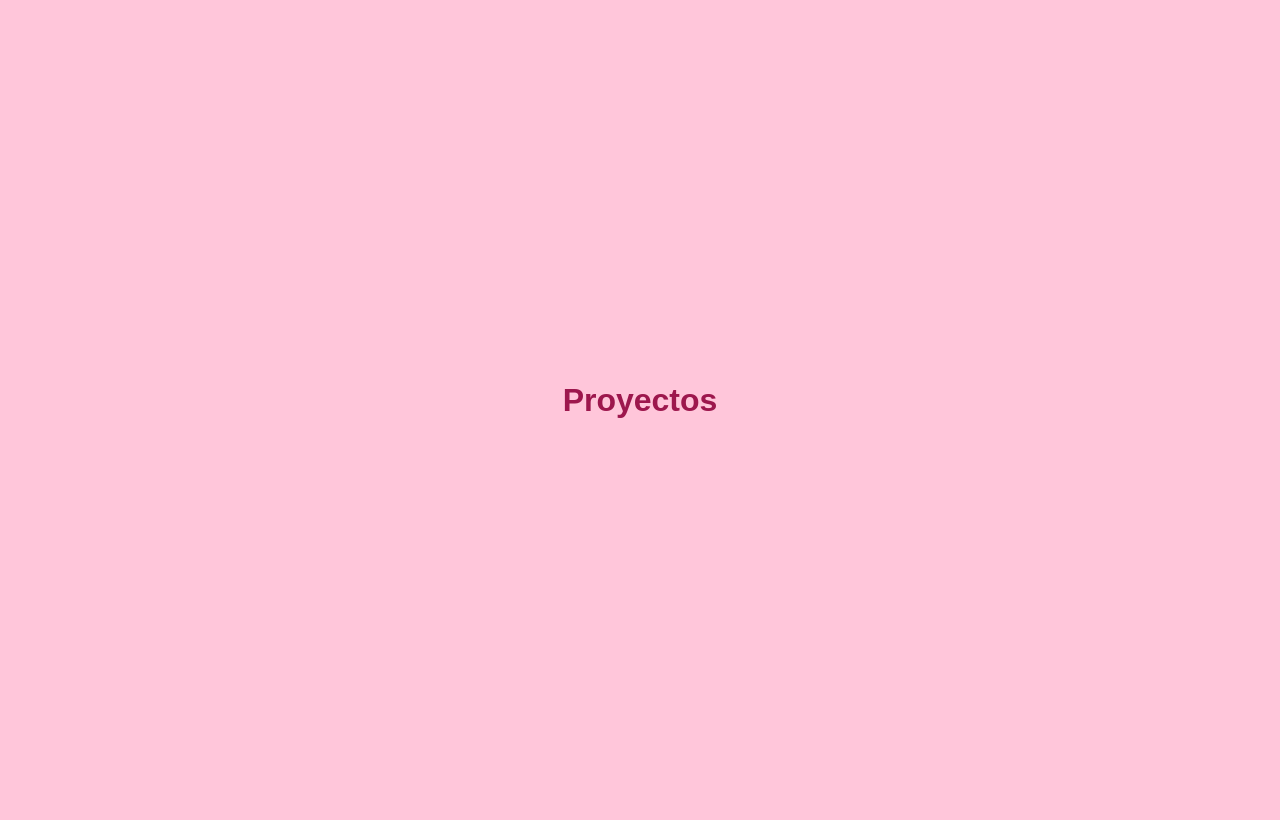
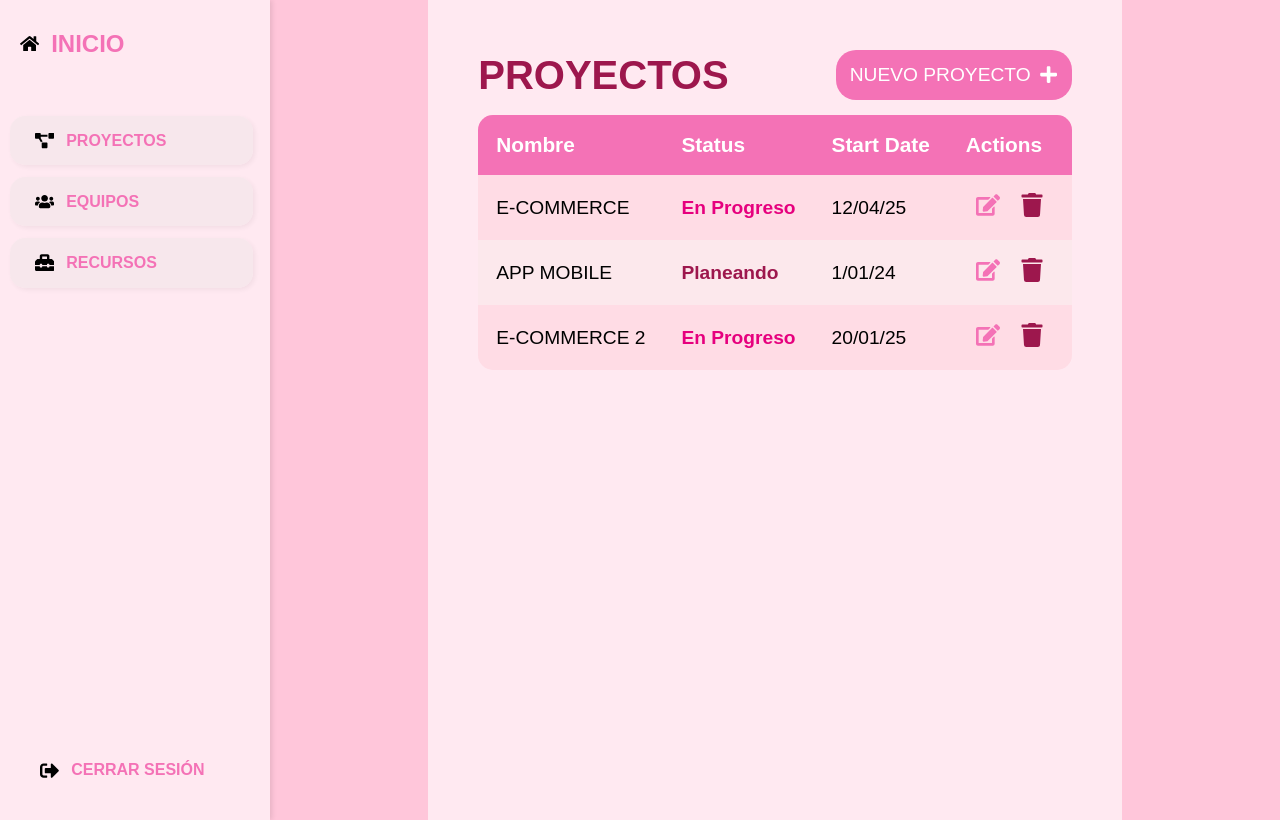
Before and after one commit to AxelMendoz/front, a React (Vite) app: page /proyectos in a window 1280 px wide. Built offline with nearby package versions, Linux system fonts and the light colour scheme.

Commit message:
Proyectos

```diff
--- a/package.json
+++ b/package.json
@@ -10,7 +10,9 @@
     "preview": "vite preview"
   },
   "dependencies": {
+    "chart.js": "^4.4.7",
     "react": "^18.3.1",
+    "react-chartjs-2": "^5.3.0",
     "react-dom": "^18.3.1",
     "react-icons": "^5.4.0",
     "react-router-dom": "^7.1.3"
--- /dev/null
+++ b/src/Styles/Dashboard.css
@@ -0,0 +1,124 @@
+.dashboard-container {
+    margin-left: 330px; /* Para no chocar con el sidebar */
+    padding: 20px;
+    background-color: #FFE9F1;
+    min-height: 100vh;
+    display: flex;
+    flex-direction: column;
+    gap: 20px;
+}
+
+/* Perfil */
+.profile-card {
+    display: flex;
+    flex-direction: row;
+    align-items: center;
+    text-align: center;
+    padding: 15px;
+    margin-top: 20px;
+    width: 100%;
+    max-width: 100%;
+    background: none;
+    box-shadow: none;
+    position: relative;
+}
+
+/* Texto del perfil */
+.profile-info {
+    flex-grow: 1;
+    text-align: center;
+}
+
+.profile-info h2 {
+    margin: 0;
+    color: #F472B6; /* Color original */
+    font-size: 1.5rem;
+}
+
+.profile-info p {
+    margin: 5px 0 0;
+    color: #9D174D; /* Color original */
+    font-size: 1rem;
+    font-weight: bold;
+}
+
+/* Ícono de usuario */
+.user-icon {
+    font-size: 2rem;
+    color: #020202;
+    cursor: pointer;
+    margin-right: 20px;
+    margin-left: -20px;
+}
+
+/* Dropdown */
+.dropdown-menu {
+    position: absolute;
+    top: 58px;
+    right: 0;
+    background: #F5E8EB;
+    background: rgba(245, 232, 235, 0.8);
+    border-radius: 10px;
+    box-shadow: 2px 2px 5px rgba(0, 0, 0, 0.1);
+    padding: 10px;
+    display: flex;
+    flex-direction: column;
+}
+
+.dropdown-menu ul {
+    list-style: none;
+    padding: 0;
+    margin: 0;
+}
+
+.dropdown-menu li {
+    padding: 8px 15px;
+    cursor: pointer;
+    color: #9D174D;
+    transition: background 0.3s;
+}
+
+.dropdown-menu li:hover {
+    background: #E8D6DA;
+}
+
+.metrics {
+    display: flex;
+    gap: 20px;
+    margin-top: 20px;
+}
+
+.metric-card {
+    background-color: #F5E8EB;
+    padding: 10px;
+    border-radius: 15px;
+    box-shadow: 2px 2px 5px rgba(0, 0, 0, 0.1);
+    text-align: center;
+    flex: 1;
+    transition: transform 0.2s ease-in-out;
+}
+
+.metric-card:hover {
+    transform: scale(1.05);
+}
+
+.metric-card h3 {
+    margin: 0;
+    color: #F472B6;
+}
+
+.metric-card p {
+    font-size: 1.5rem;
+    color: #ff1a75;
+    margin-top: 15px;
+}
+
+.chart-container {
+    background-color: #F5E8EB;
+    padding: 20px;
+    border-radius: 15px;
+    box-shadow: 2px 2px 5px rgba(0, 0, 0, 0.1);
+    width: 100%;
+    max-width: 800px;
+    margin-top: 40px;
+}
--- /dev/null
+++ b/src/Styles/Proyectos.css
@@ -0,0 +1,117 @@
+.proyectos-container {
+    display: flex;
+    background-color: #FFE9F1; /* Mismo fondo que el sidebar */
+    min-height: 100vh;
+    padding: 20px;
+    margin-left: 270px;
+}
+
+/* Contenedor de contenido */
+.proyectos-content {
+    flex: 1;
+    padding: 30px; /* Ajuste de padding */
+    max-width: 1400px; /* Aumenta el ancho máximo */
+    width: 90%; /* Hace que se ajuste mejor en pantallas grandes */
+    margin: auto;
+    margin-top: 20px; /* Mueve todo más arriba */
+}
+
+/* Encabezado */
+.header {
+    display: flex;
+    justify-content: space-between;
+    align-items: center;
+    margin-bottom: 15px;
+    width: 100%;
+}
+
+.header h1 {
+    color: #9D174D;
+    font-size: 2.5rem;
+    font-weight: bold;
+    margin: 0; /* Elimina cualquier margen adicional */
+}
+
+/* Botón de nuevo proyecto */
+.nuevo-proyecto-btn {
+    background-color: #F472B6;
+    color: #ffffff;
+    padding: 12px 14px;
+    border: none;
+    border-radius: 20px;
+    display: flex;
+    align-items: center;
+    justify-content: center;
+    gap: 8px;
+    font-size: 1.2rem;
+    cursor: pointer;
+    height: 50px;
+    width: fit-content;
+    min-width: 150px;
+    text-align: center;
+}
+
+.nuevo-proyecto-btn:hover {
+    background-color: #9D174D;
+}
+
+/* Tabla */
+.proyectos-table {
+    width: 100%;
+    max-width: 1800px; /* Aumenta el ancho máximo de la tabla */
+    border-collapse: collapse;
+    background-color: #FFDCE5;
+    border-radius: 15px;
+    overflow: hidden;
+    font-size: 1.2rem;
+}
+
+.proyectos-table th,
+.proyectos-table td {
+    padding: 18px;
+    text-align: left;
+    width: auto; /* Permite que las columnas se expandan automáticamente */
+}
+
+.proyectos-table th {
+    background-color: #F472B6;
+    color: white;
+    font-size: 1.3rem;
+}
+
+.proyectos-table tr:nth-child(even) {
+    background-color: #FCE8EC;
+}
+
+.proyectos-table tr:hover {
+    background-color: #F5BBC9;
+}
+
+/* Status */
+.status {
+    font-weight: bold;
+    font-size: 1.2rem;
+}
+
+.progreso {
+    color: #E6007E;
+}
+
+.planeando {
+    color: #9D174D;
+}
+
+/* Íconos de acciones */
+.icon {
+    cursor: pointer;
+    margin: 0 10px;
+    font-size: 1.5rem;
+}
+
+.icon.edit {
+    color: #F472B6;
+}
+
+.icon.delete {
+    color: #9D174D;
+}
--- a/src/pages/Dashboard.tsx
+++ b/src/pages/Dashboard.tsx
@@ -1,14 +1,74 @@
-import React from 'react';
+import React, { useState } from 'react';
 import Sidebar from '../components/SideBar';
-// Asegúrate de que la ruta sea correcta
+import { Line } from 'react-chartjs-2';
+import { Chart as ChartJS, CategoryScale, LinearScale, PointElement, LineElement, Title, Tooltip, Legend } from 'chart.js';
+import { FaUserCircle } from 'react-icons/fa';
+import '../Styles/Dashboard.css';
+
+ChartJS.register(CategoryScale, LinearScale, PointElement, LineElement, Title, Tooltip, Legend);
 
 const Dashboard = () => {
+  const [dropdownOpen, setDropdownOpen] = useState(false);
+
+  const data = {
+    labels: ['Enero', 'Febrero', 'Marzo', 'Abril', 'Mayo', 'Junio'],
+    datasets: [
+      {
+        label: 'Proyectos Realizados',
+        data: [5, 10, 8, 15, 20, 18],
+        borderColor: '#F472B6',
+        backgroundColor: 'rgba(244, 114, 182, 0.5)',
+        tension: 0.4,
+      },
+    ],
+  };
+
   return (
-    <div style={{ display: 'flex' }}>
+    <div className="dashboard-container">
       <Sidebar />
-      <div style={{ flex: 1, padding: '20px' }}>
-        <h1>Hola mundo</h1>
-        {/* Aquí puedes agregar más contenido del dashboard */}
+      <div className="dashboard-content">
+        <div className="profile-card">
+          <div className="profile-info">
+            <h2>Nombre del Usuario</h2>
+            <p>Administrador</p>
+          </div>
+          <div
+            className="user-icon-container"
+            onMouseEnter={() => setDropdownOpen(true)}
+            onMouseLeave={() => setDropdownOpen(false)}
+          >
+            <FaUserCircle className="user-icon" />
+            {dropdownOpen && (
+              <div className="dropdown-menu">
+                <ul>
+                  <li>Ver Perfil</li>
+                  <li>Configuración</li>
+                  <li>Cerrar Sesión</li>
+                </ul>
+              </div>
+            )}
+          </div>
+        </div>
+
+        <div className="metrics">
+          <div className="metric-card">
+            <h3>Proyectos Totales</h3>
+            <p>120</p>
+          </div>
+          <div className="metric-card">
+            <h3>Tareas Pendientes</h3>
+            <p>25</p>
+          </div>
+          <div className="metric-card">
+            <h3>Usuarios Activos</h3>
+            <p>15</p>
+          </div>
+        </div>
+
+        <div className="chart-container">
+          <h3>Proyectos Realizados por Mes</h3>
+          <Line data={data} />
+        </div>
       </div>
     </div>
   );
--- a/src/pages/Proyectos.tsx
+++ b/src/pages/Proyectos.tsx
@@ -1,9 +1,51 @@
 import React from 'react';
+import Sidebar from '../components/SideBar';
+import '../Styles/Proyectos.css';
+import { FaEdit, FaTrash, FaPlus } from 'react-icons/fa';
 
 const Proyectos = () => {
+  const proyectos = [
+    { nombre: 'E-COMMERCE', status: 'En Progreso', fecha: '12/04/25' },
+    { nombre: 'APP MOBILE', status: 'Planeando', fecha: '1/01/24' },
+    { nombre: 'E-COMMERCE 2', status: 'En Progreso', fecha: '20/01/25' }
+  ];
+
   return (
-    <div>
-      <h1>Proyectos</h1>
+    <div className="proyectos-container">
+      <Sidebar />
+      <div className="proyectos-content">
+        <div className="header">
+          <h1>PROYECTOS</h1>
+          <button className="nuevo-proyecto-btn">
+            NUEVO PROYECTO <FaPlus />
+          </button>
+        </div>
+        <table className="proyectos-table">
+          <thead>
+            <tr>
+              <th>Nombre</th>
+              <th>Status</th>
+              <th>Start Date</th>
+              <th>Actions</th>
+            </tr>
+          </thead>
+          <tbody>
+            {proyectos.map((proyecto, index) => (
+              <tr key={index}>
+                <td>{proyecto.nombre}</td>
+                <td className={proyecto.status === 'En Progreso' ? 'status progreso' : 'status planeando'}>
+                  {proyecto.status}
+                </td>
+                <td>{proyecto.fecha}</td>
+                <td>
+                  <FaEdit className="icon edit" />
+                  <FaTrash className="icon delete" />
+                </td>
+              </tr>
+            ))}
+          </tbody>
+        </table>
+      </div>
     </div>
   );
 };
```
Also changed, not shown: 1 other file (tests, documents, lock files or other folders).
